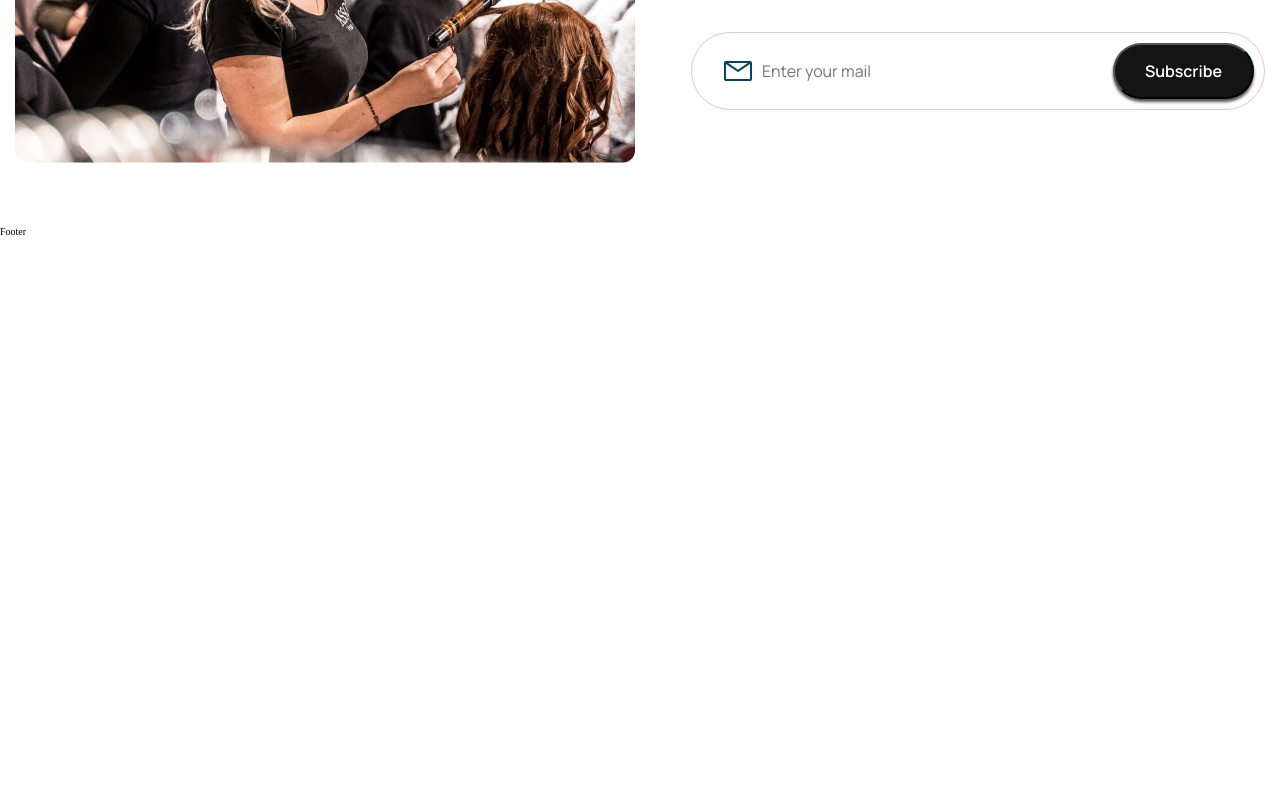
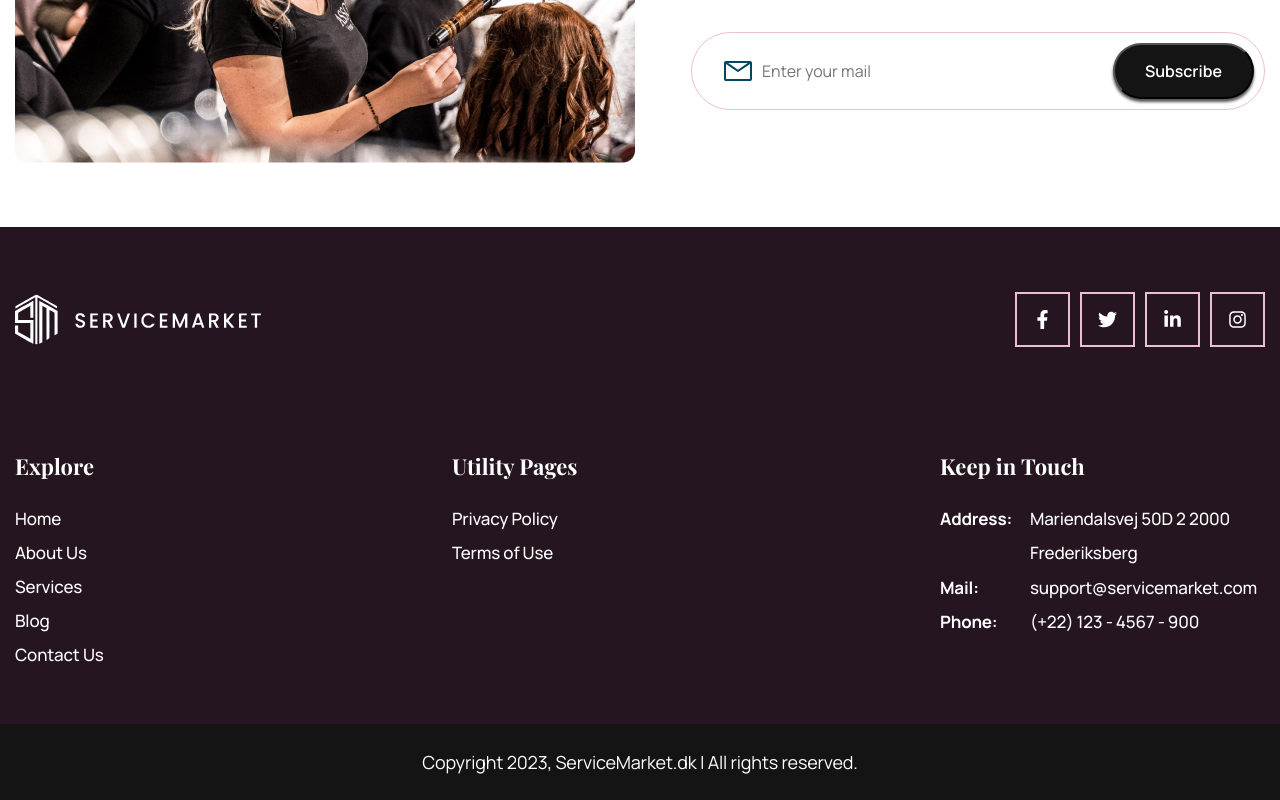
Before and after one commit to adAstra97/beauty-bar, a React (Vite) app: page / in a window 1280 px wide. Shown: the part 4518-5318 px from the top of the page. Before the commit the page ends 4755 px from the top, so only its background shows below. Built offline with nearby package versions, Linux system fonts and the light colour scheme; a web font is replaced by a local one.

Commit message:
add footer

```diff
--- a/src/components/Footer.jsx
+++ b/src/components/Footer.jsx
@@ -1,12 +1,239 @@
 import styled from "styled-components";
+import { Container } from "../styles/Container";
+import images from "../constants/images";
+import {FaFacebookF, FaTwitter, FaLinkedinIn, FaInstagram} from "react-icons/fa";
 
 const FooterEl = styled.footer`
    flex: 0;
+   background-color: #241520;
+   padding-top: 65px;
 `;
+
+const FooterWrapper = styled.div``;
+
+const FooterTop = styled.div`
+   display: flex;
+   justify-content: space-between;
+   align-items: center;
+   padding-bottom: 52px;
+
+   @media (max-width: 750px) {
+      flex-direction: column;
+      gap: 20px;
+   }
+`;
+
+const Buttons = styled.div`
+   display: flex;
+   gap: 10px;
+
+   a {
+      width: 55px;
+      height: 55px;
+      display: flex;
+      justify-content: center;
+      align-items: center;
+      border: 2px solid ${({theme}) => theme.colors.secondary};
+      background-color: transparent;
+      transition: all 0.2s linear;
+      box-sizing: border-box;
+
+      &:hover {
+         background-color: ${({theme}) => theme.colors.secondary};
+
+         svg {
+            path {
+               fill: ${({theme}) => theme.colors.dark};
+            }
+         }
+      }
+   }
+`;
+
+const FooterMain = styled.div`
+   display: flex;
+   justify-content: space-between;
+   gap: 20px;
+   padding: 52px 0;
+
+   @media (max-width: 750px) {
+      flex-direction: column;
+      align-items: center;
+   }
+
+   & > div:first-child {
+      display: flex;
+      justify-content: space-between;
+      width: 45%;
+
+      @media (max-width: 750px) {
+         justify-content: center;
+         width: 100%;
+         gap: 110px;
+      }
+
+      @media (max-width: 380px) {
+         justify-content: space-between;
+         gap: 20px;
+      }
+   }
+
+   h5 {
+      color: ${({theme}) => theme.colors.white};
+      font-family: 'Playfair Display', serif;
+      font-size: 2.2rem;
+      font-weight: 700;
+      line-height: 1.4;
+      margin-bottom: 20px;
+   }
+
+   a {
+      color: ${({theme}) => theme.colors.white};
+      font-family: 'Manrope', sans-serif;
+      font-size: 1.7rem;
+      font-weight: 500;
+      line-height: 2;
+      letter-spacing: -0.17px;
+      text-decoration: none;
+      border-bottom: 1px solid transparent;
+
+      &:hover {
+         text-decoration: underline;
+      }
+   }
+
+   span {
+      color: ${({theme}) => theme.colors.white};
+      font-family: 'Manrope', sans-serif;
+      font-size: 1.7rem;
+      font-weight: 700;
+      line-height: 1.5;
+      letter-spacing: -0.17px;
+   }
+
+   .contacts {
+      max-width: 325px;
+
+      li {
+
+         span {
+            width: 90px;
+            display: inline-block;
+         }
+
+         a {
+            width: 235px;
+         }
+
+         &:first-child {
+            display: flex;
+            align-items: baseline;
+         }
+
+         @media (max-width: 380px) {
+            display: flex;
+            flex-direction: column;
+         }
+
+      }
+   }
+`;
+
+const FooterBottom = styled.div`
+   background-color: ${({theme}) => theme.colors.dark};
+   padding: 20px 0;
+   text-align: center;
+   color: ${({theme}) => theme.colors.white};
+   font-family: 'Manrope', sans-serif;
+   font-size: 1.8rem;
+   line-height: 2;
+   letter-spacing: -0.18px;
+`;
+
+
 
 const Footer = () => {
    return (
-      <FooterEl>Footer</FooterEl>
+      <FooterEl>
+         <Container>
+            <FooterWrapper>
+               <FooterTop>
+                  <img src={images.logoFooter} alt="Logo Footer" />
+                  <Buttons>
+                     <a href="https://www.facebook.com/?locale=ru_RU" target="_blank">
+                        <FaFacebookF size={19} color="#FFF"/>
+                     </a>
+                     <a href="https://twitter.com/?lang=ru" target="_blank">
+                        <FaTwitter size={19} color="#FFF"/>
+                     </a>
+                     <a href="https://ru.linkedin.com/" target="_blank">
+                        <FaLinkedinIn size={19} color="#FFF"/>
+                     </a>
+                     <a href="https://www.facebook.com/?locale=ru_RU" target="_blank">
+                        <FaInstagram size={19} color="#FFF"/>
+                     </a>
+                  </Buttons>
+               </FooterTop>
+               <FooterMain>
+                  <div>
+                     <div>
+                        <h5>Explore</h5>
+                        <ul>
+                           <li>
+                              <a href="">Home</a>
+                           </li>
+                           <li>
+                              <a href="">About Us</a>
+                           </li>
+                           <li>
+                              <a href="">Services</a>
+                           </li>
+                           <li>
+                              <a href="">Blog</a>
+                           </li>
+                           <li>
+                              <a href="">Contact Us</a>
+                           </li>
+                        </ul>
+                     </div>
+                     <div>
+                        <h5>Utility Pages</h5>
+                        <ul>
+                           <li>
+                              <a href="">Privacy Policy</a>
+                           </li>
+                           <li>
+                              <a href="">Terms of Use</a>
+                           </li>
+                        </ul>
+                     </div>
+                  </div>
+                  <div>
+                     <h5>Keep in Touch</h5>
+                     <ul className="contacts">
+                        <li>
+                           <span>Address:</span>
+                           <a href="https://maps.app.goo.gl/qut1TvTv8M9DVoQn9">Mariendalsvej 50D 2 2000 Frederiksberg</a>
+                        </li>
+                        <li>
+                           <span>Mail:</span>
+                           <a href="mailto:support@servicemarket.com">support@servicemarket.com</a>
+                        </li>
+                        <li>
+                           <span>Phone:</span>
+                           <a href="tel:+221234567900">(+22) 123 - 4567 - 900</a>
+                        </li>
+                     </ul>
+                  </div>
+               </FooterMain>
+            </FooterWrapper>
+         </Container>
+         <FooterBottom>
+            <span>
+               Copyright 2023, ServiceMarket.dk | All rights reserved.
+            </span>
+         </FooterBottom>
+      </FooterEl>
    )
 }
 
--- a/src/constants/images.js
+++ b/src/constants/images.js
@@ -22,7 +22,7 @@ import commas from '../assets/commas.png';
 import decor from '../assets/decor-testimonial.png';
 import subscribe from '../assets/subscribe.png';
 import subscribeEmail from '../assets/email-subscribe.svg';
-
+import logoFooter from '../assets/logo-footer.svg';
 
 export default {
    logo,
@@ -49,4 +49,5 @@ export default {
    decor,
    subscribe,
    subscribeEmail,
+   logoFooter,
 };
```
Also changed, not shown: src/assets/logo-footer.svg (added).
